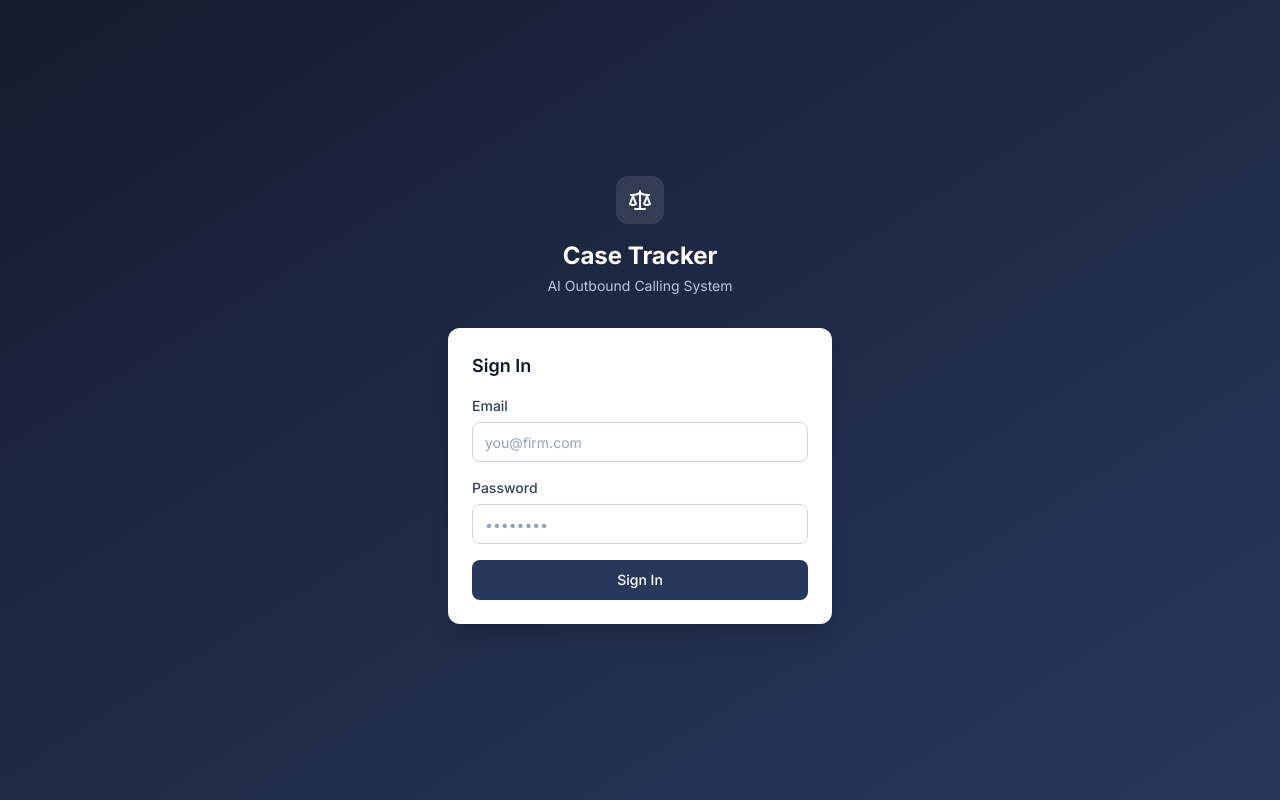
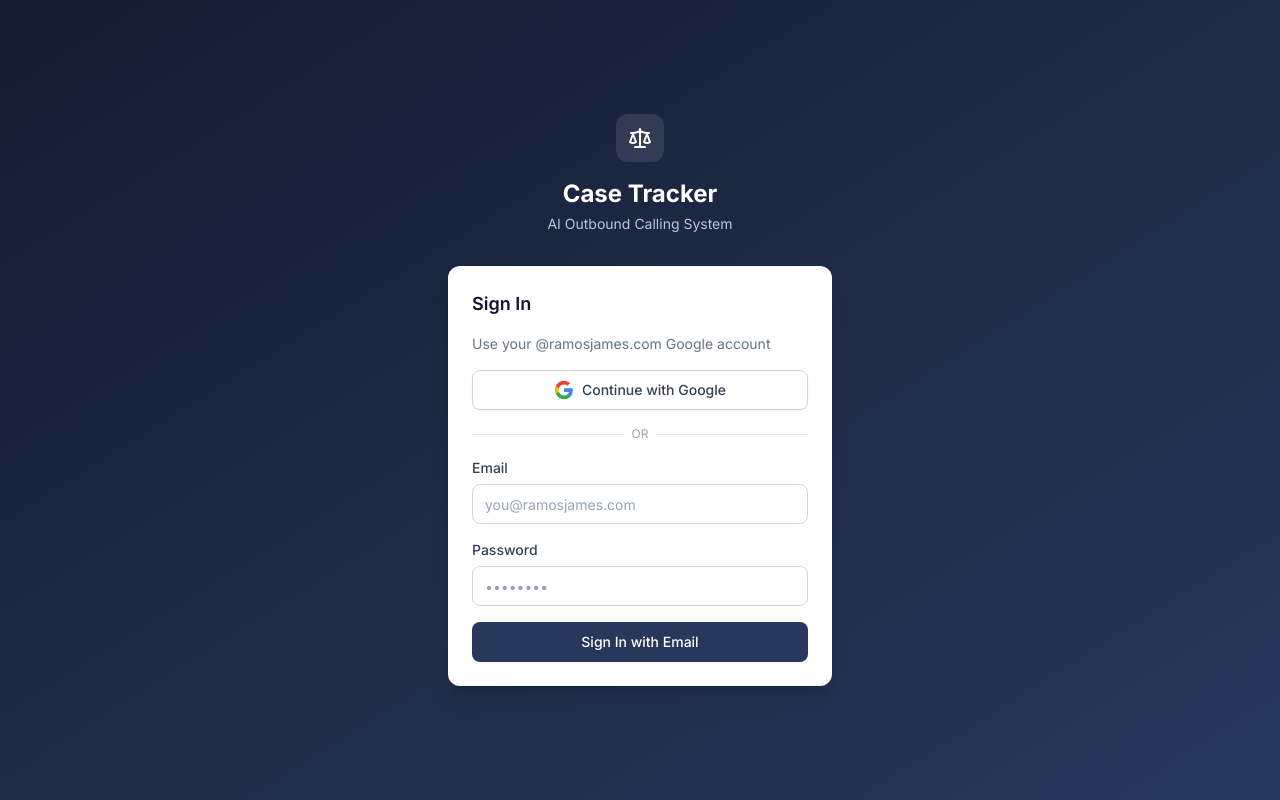
Before and after one commit to david-ramosjames/outbound-call, a Next.js app in the folder apps/web/: page /login in a window 1280 px wide. Built offline with nearby package versions, Linux system fonts and the light colour scheme.

Commit message:
Add Google sign-in restricted to ramosjames.com accounts
Co-authored-by: Cursor <cursoragent@cursor.com>

```diff
--- a/apps/web/src/app/(auth)/login/page.tsx
+++ b/apps/web/src/app/(auth)/login/page.tsx
@@ -1,11 +1,44 @@
 'use client';
 
-import { useState } from 'react';
+import { useEffect, useState } from 'react';
 import { useRouter } from 'next/navigation';
 import { createClient } from '@/lib/supabase/client';
+import {
+  ALLOWED_EMAIL_DOMAIN,
+  isAllowedEmail,
+  UNAUTHORIZED_DOMAIN_MESSAGE,
+} from '@/lib/auth/allowed-email-domain';
 import { Button } from '@/components/ui/button';
 import { Input } from '@/components/ui/input';
 import { Scale } from 'lucide-react';
+
+const ERROR_MESSAGES: Record<string, string> = {
+  unauthorized_domain: UNAUTHORIZED_DOMAIN_MESSAGE,
+  auth_failed: 'Sign-in failed. Please try again.',
+};
+
+function GoogleIcon() {
+  return (
+    <svg className="h-5 w-5" viewBox="0 0 24 24" aria-hidden="true">
+      <path
+        d="M22.56 12.25c0-.78-.07-1.53-.2-2.25H12v4.26h5.92c-.26 1.37-1.04 2.53-2.21 3.31v2.77h3.57c2.08-1.92 3.28-4.74 3.28-8.09z"
+        fill="#4285F4"
+      />
+      <path
+        d="M12 23c2.97 0 5.46-.98 7.28-2.66l-3.57-2.77c-.98.66-2.23 1.06-3.71 1.06-2.86 0-5.29-1.93-6.16-4.53H2.18v2.84C3.99 20.53 7.7 23 12 23z"
+        fill="#34A853"
+      />
+      <path
+        d="M5.84 14.09c-.22-.66-.35-1.36-.35-2.09s.13-1.43.35-2.09V7.07H2.18C1.43 8.55 1 10.22 1 12s.43 3.45 1.18 4.93l2.85-2.22.81-.62z"
+        fill="#FBBC05"
+      />
+      <path
+        d="M12 5.38c1.62 0 3.06.56 4.21 1.64l3.15-3.15C17.45 2.09 14.97 1 12 1 7.7 1 3.99 3.47 2.18 7.07l3.66 2.84c.87-2.6 3.3-4.53 6.16-4.53z"
+        fill="#EA4335"
+      />
+    </svg>
+  );
+}
 
 export default function LoginPage() {
   const router = useRouter();
@@ -13,10 +46,46 @@ export default function LoginPage() {
   const [password, setPassword] = useState('');
   const [error, setError] = useState<string | null>(null);
   const [loading, setLoading] = useState(false);
+  const [googleLoading, setGoogleLoading] = useState(false);
+
+  useEffect(() => {
+    const params = new URLSearchParams(window.location.search);
+    const code = params.get('error');
+    if (code) {
+      setError(ERROR_MESSAGES[code] ?? 'Sign-in failed. Please try again.');
+    }
+  }, []);
+
+  const handleGoogleLogin = async () => {
+    setError(null);
+    setGoogleLoading(true);
+
+    const supabase = createClient();
+    const { error: authError } = await supabase.auth.signInWithOAuth({
+      provider: 'google',
+      options: {
+        redirectTo: `${window.location.origin}/auth/callback`,
+        queryParams: {
+          hd: ALLOWED_EMAIL_DOMAIN,
+        },
+      },
+    });
+
+    if (authError) {
+      setError(authError.message);
+      setGoogleLoading(false);
+    }
+  };
 
   const handleLogin = async (e: React.FormEvent) => {
     e.preventDefault();
     setError(null);
+
+    if (!isAllowedEmail(email)) {
+      setError(UNAUTHORIZED_DOMAIN_MESSAGE);
+      return;
+    }
+
     setLoading(true);
 
     const supabase = createClient();
@@ -46,11 +115,11 @@ export default function LoginPage() {
           <p className="text-sm text-navy-200 mt-1">AI Outbound Calling System</p>
         </div>
 
-        <form
-          onSubmit={handleLogin}
-          className="rounded-xl bg-white p-6 shadow-xl space-y-4"
-        >
+        <div className="rounded-xl bg-white p-6 shadow-xl space-y-4">
           <h2 className="text-lg font-semibold text-slate-900">Sign In</h2>
+          <p className="text-sm text-slate-500">
+            Use your @{ALLOWED_EMAIL_DOMAIN} Google account
+          </p>
 
           {error && (
             <div className="rounded-lg bg-red-50 border border-red-200 px-3 py-2 text-sm text-red-700">
@@ -58,11 +127,32 @@ export default function LoginPage() {
             </div>
           )}
 
+          <Button
+            type="button"
+            variant="outline"
+            className="w-full gap-2"
+            disabled={googleLoading || loading}
+            onClick={handleGoogleLogin}
+          >
+            <GoogleIcon />
+            {googleLoading ? 'Redirecting...' : 'Continue with Google'}
+          </Button>
+
+          <div className="relative">
+            <div className="absolute inset-0 flex items-center">
+              <span className="w-full border-t border-slate-200" />
+            </div>
+            <div className="relative flex justify-center text-xs uppercase">
+              <span className="bg-white px-2 text-slate-400">or</span>
+            </div>
+          </div>
+
+          <form onSubmit={handleLogin} className="space-y-4">
             <Input
               id="email"
               label="Email"
               type="email"
-            placeholder="you@firm.com"
+              placeholder={`you@${ALLOWED_EMAIL_DOMAIN}`}
               value={email}
               onChange={(e) => setEmail(e.target.value)}
               required
@@ -78,11 +168,12 @@ export default function LoginPage() {
               required
             />
 
-          <Button type="submit" className="w-full" disabled={loading}>
-            {loading ? 'Signing in...' : 'Sign In'}
+            <Button type="submit" className="w-full" disabled={loading || googleLoading}>
+              {loading ? 'Signing in...' : 'Sign In with Email'}
             </Button>
           </form>
         </div>
       </div>
+    </div>
   );
 }
--- /dev/null
+++ b/apps/web/src/app/auth/callback/route.ts
@@ -0,0 +1,31 @@
+import { NextResponse } from 'next/server';
+import { createClient } from '@/lib/supabase/server';
+import { isAllowedEmail } from '@/lib/auth/allowed-email-domain';
+
+export async function GET(request: Request) {
+  const { searchParams, origin } = new URL(request.url);
+  const code = searchParams.get('code');
+  const next = searchParams.get('next') ?? '/cases';
+
+  if (!code) {
+    return NextResponse.redirect(`${origin}/login?error=auth_failed`);
+  }
+
+  const supabase = await createClient();
+  const { error } = await supabase.auth.exchangeCodeForSession(code);
+
+  if (error) {
+    return NextResponse.redirect(`${origin}/login?error=auth_failed`);
+  }
+
+  const {
+    data: { user },
+  } = await supabase.auth.getUser();
+
+  if (!isAllowedEmail(user?.email)) {
+    await supabase.auth.signOut();
+    return NextResponse.redirect(`${origin}/login?error=unauthorized_domain`);
+  }
+
+  return NextResponse.redirect(`${origin}${next}`);
+}
--- /dev/null
+++ b/apps/web/src/lib/auth/allowed-email-domain.ts
@@ -0,0 +1,14 @@
+export const ALLOWED_EMAIL_DOMAIN = 'ramosjames.com';
+
+export function isAllowedEmail(email: string | null | undefined): boolean {
+  if (!email) return false;
+
+  const atIndex = email.lastIndexOf('@');
+  if (atIndex === -1) return false;
+
+  const domain = email.slice(atIndex + 1).toLowerCase();
+  return domain === ALLOWED_EMAIL_DOMAIN.toLowerCase();
+}
+
+export const UNAUTHORIZED_DOMAIN_MESSAGE =
+  'Only @ramosjames.com Google accounts are allowed to sign in.';
--- a/apps/web/src/lib/supabase/middleware.ts
+++ b/apps/web/src/lib/supabase/middleware.ts
@@ -1,5 +1,6 @@
 import { createServerClient } from '@supabase/ssr';
 import { type NextRequest, NextResponse } from 'next/server';
+import { isAllowedEmail } from '@/lib/auth/allowed-email-domain';
 
 interface CookieToSet {
   name: string;
@@ -35,6 +36,14 @@ export async function updateSession(request: NextRequest) {
     data: { user },
   } = await supabase.auth.getUser();
 
+  if (user && !isAllowedEmail(user.email)) {
+    await supabase.auth.signOut();
+    const url = request.nextUrl.clone();
+    url.pathname = '/login';
+    url.searchParams.set('error', 'unauthorized_domain');
+    return NextResponse.redirect(url);
+  }
+
   if (
     !user &&
     !request.nextUrl.pathname.startsWith('/login') &&
```
Lines whose indentation alone changed are shown as unchanged.
